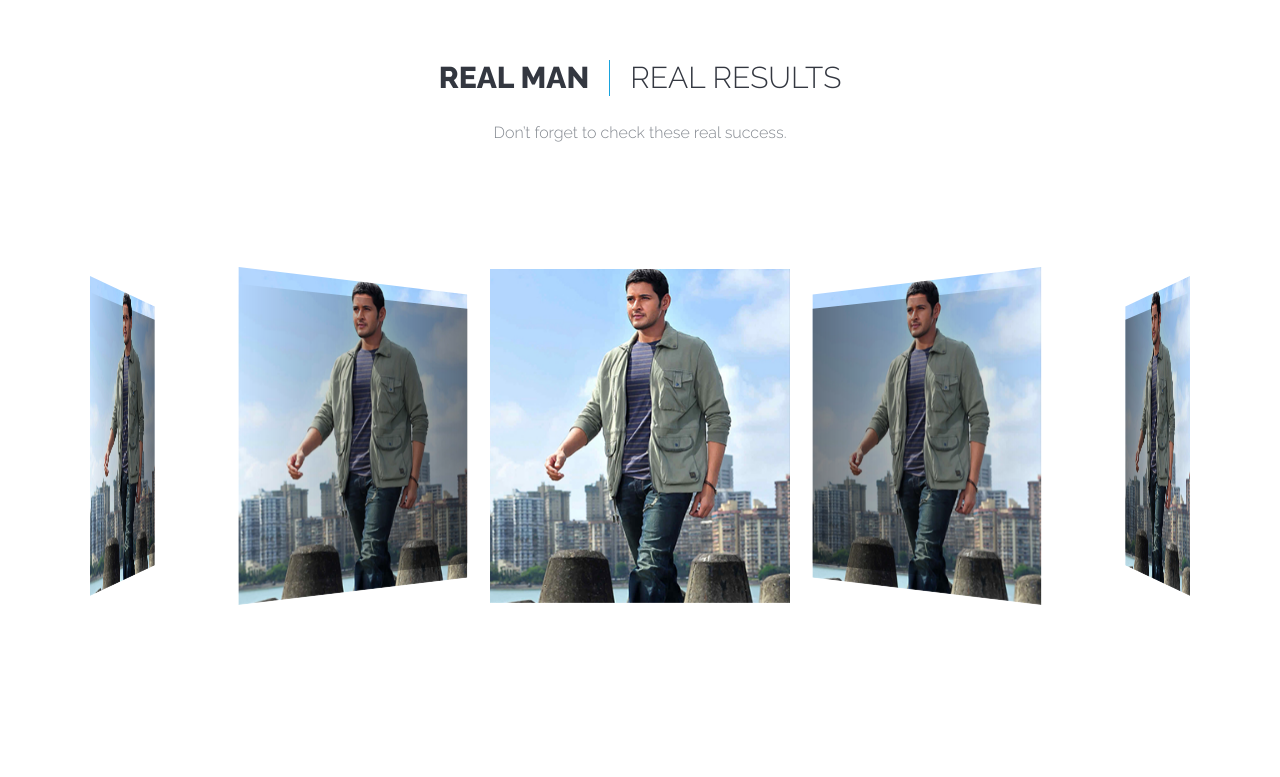
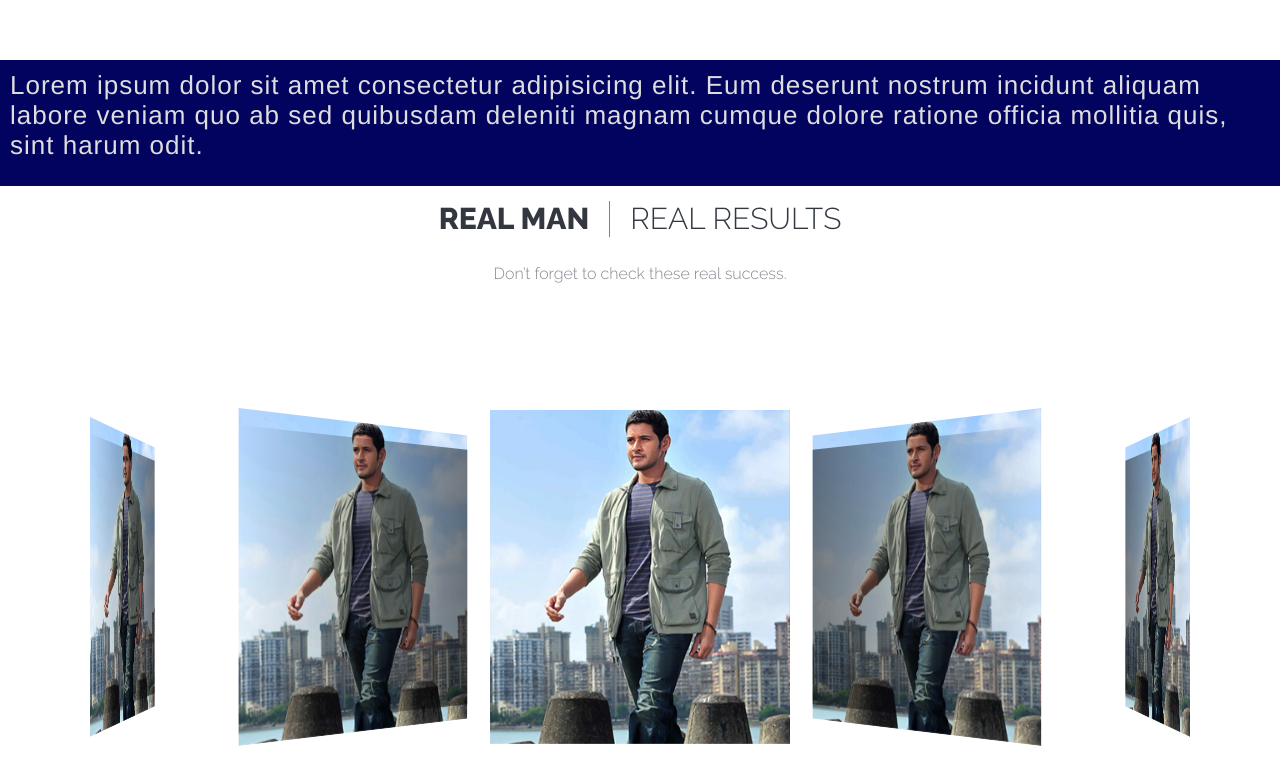
Before and after one commit to ismailovD/supplement-notFulll, a plain HTML site: page index.html in a window 1280 px wide. Shown: the part 2017-2794 px from the top of the page. Before the commit the page ends 2653 px from the top, so only its background shows below. Drawn offline with Linux system fonts and the light colour scheme.

Commit message:
add section

```diff
--- a/index.html
+++ b/index.html
@@ -144,6 +144,11 @@
 
             </div>
         </div>
+        <section class="section">
+            <p>Lorem ipsum dolor sit amet consectetur adipisicing elit. Eum deserunt nostrum incidunt aliquam labore
+                veniam quo ab sed quibusdam deleniti magnam cumque dolore ratione officia mollitia quis, sint harum
+                odit.</p>
+        </section>
         <div class="title-light">
             <div class="titles">
                 <h3>real man</h3>
--- a/style/style.css
+++ b/style/style.css
@@ -40,7 +40,17 @@
     margin-bottom: 180px;
 
 }
-
+.section {
+    background: rgb(2, 2, 95);
+    padding: 10px;
+    margin-bottom: 15px;
+}
+.section p {
+    font-size: 26px;
+    color: #dedede;
+    line-height: 30px;
+    letter-spacing: 1px;
+}
 .cls-1 {
     font-size: 20px;
     fill: #18a3dd;
```
